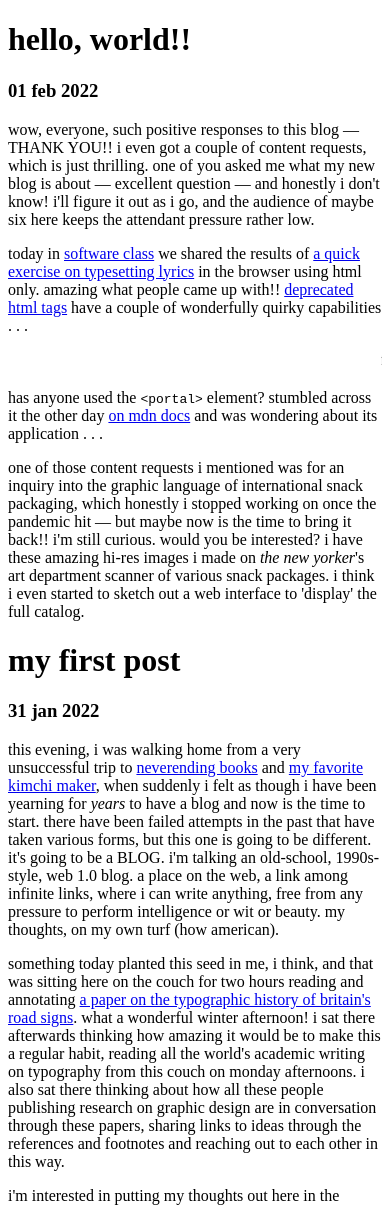
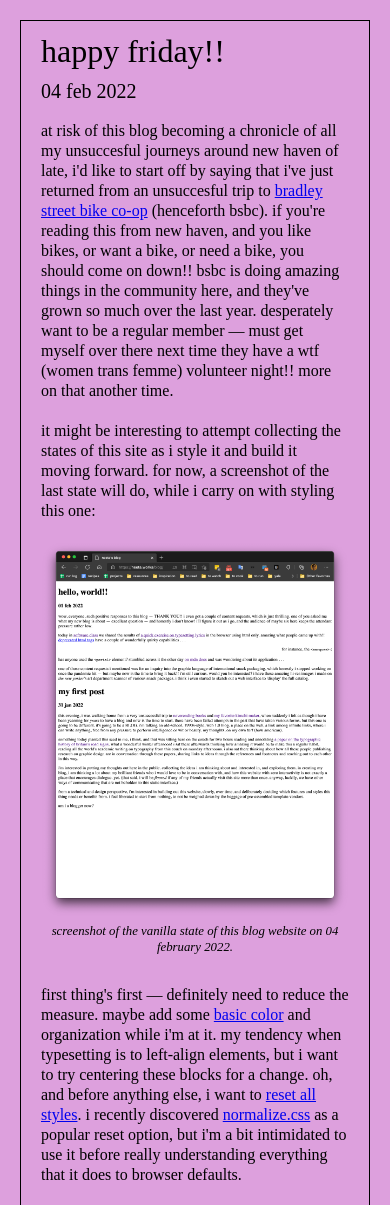
Before and after one commit to neetapatel/blog, a plain HTML site: page index.html in a window 390 px wide. Shown: the top 1205 px of the page. Drawn offline with Linux system fonts and the light colour scheme.

Commit message:
big style update

```diff
--- /dev/null
+++ b/css/myStyles.css
@@ -0,0 +1,116 @@
+/* http://meyerweb.com/eric/tools/css/reset/
+   v2.0 | 20110126
+   License: none (public domain)
+*/
+
+html, body, div, span, applet, object, iframe,
+h1, h2, h3, h4, h5, h6, p, blockquote, pre,
+a, abbr, acronym, address, big, cite, code,
+del, dfn, em, img, ins, kbd, q, s, samp,
+small, strike, strong, sub, sup, tt, var,
+b, u, i, center,
+dl, dt, dd, ol, ul, li,
+fieldset, form, label, legend,
+table, caption, tbody, tfoot, thead, tr, th, td,
+article, aside, canvas, details, embed,
+figure, figcaption, footer, header, hgroup,
+menu, nav, output, ruby, section, summary,
+time, mark, audio, video {
+	margin: 0;
+	padding: 0;
+	border: 0;
+	font-size: 100%;
+	font: inherit;
+	vertical-align: baseline;
+}
+/* HTML5 display-role reset for older browsers */
+article, aside, details, figcaption, figure,
+footer, header, hgroup, menu, nav, section {
+	display: block;
+}
+body {
+	line-height: 1;
+}
+ol, ul {
+	list-style: none;
+}
+blockquote, q {
+	quotes: none;
+}
+blockquote:before, blockquote:after,
+q:before, q:after {
+	content: '';
+	content: none;
+}
+table {
+	border-collapse: collapse;
+	border-spacing: 0;
+}
+
+/* Neeta's Styles */
+
+html {
+    font-size: 16px;
+    margin: 20px;
+    background: plum;
+    text-transform: lowercase;
+}
+
+body {
+    line-height: 1.25rem;;
+    max-width: 580px;
+    margin: 0 auto;
+}
+
+p {
+    margin-top: 20px;
+    margin-bottom: 20px;
+}
+
+p:last-child {
+    margin-bottom: 0;
+}
+
+h1 {
+    font-size: 2rem;
+    margin-bottom: 20px;
+}
+
+h3 {
+    font-size: 1.25rem;
+    margin-bottom: 30px;
+}
+
+img {
+    max-width: 100%;
+}
+
+.post {
+    border: 1.5px solid black;
+    padding: 40px;
+    margin-top: 40px;
+}
+
+a:hover {
+    color: ghostwhite;
+}
+
+figcaption {
+    font-size: 0.8rem;
+    font-style: italic;
+    text-align: center;
+    margin-bottom: 30px;
+    line-height: 1rem;
+}
+
+@media screen and (max-width:500px) {
+    .post:nth-child(1) {
+        margin-top: 0;
+    }
+    .post {
+        padding: 20px;
+    }
+    h3 {
+        margin-bottom: 20px;
+    }
+}
--- a/index.html
+++ b/index.html
@@ -5,11 +5,30 @@
   <title>neeta&rsquo;s blog</title>
   <meta charset="utf-8">
   <meta name="viewport" content="width=device-width, initial-scale=1.0">
-  <style></style>
+  <link rel="stylesheet" href="css/myStyles.css">
 </head>
 
 <body>
 
+  <div class="post">
+    <h1>happy friday!!</h1>
+
+    <h3>04 feb 2022</h3>
+
+    <p>at risk of this blog becoming a chronicle of all my unsuccesful journeys around new haven of late, i'd like to start off by saying that i've just returned from an unsuccesful trip to <a href="https://bsbc.co/" target="_blank">bradley street bike co-op</a> (henceforth bsbc). if you're reading this from new haven, and you like bikes, or want a bike, or need a bike, you should come on down!! bsbc is doing amazing things in the community here, and they've grown so much over the last year. desperately want to be a regular member — must get myself over there next time they have a wtf (women trans femme) volunteer night!! more on that another time.</p>
+
+    <p>it might be interesting to attempt collecting the states of this site as i style it and build it moving forward. for now, a screenshot of the last state will do, while i carry on with styling this one:</p>
+
+    <figure>
+      <img src="states/2022-02-04.png" alt="screenshot of the vanilla state of this blog website on 04 february 2022.">
+      <figcaption>Screenshot of the vanilla state of this blog website on 04 february 2022.</figcaption>
+    </figure>
+
+
+    <p>first thing's first — definitely need to reduce the measure. maybe add some <a href="https://neeta.works/all-the-default-css-colors/" target="_blank">basic color</a> and organization while i'm at it. my tendency when typesetting is to left-align elements, but i want to try centering these blocks for a change. oh, and before anything else, i want to <a href="https://meyerweb.com/eric/tools/css/reset/" target="_blank">reset all styles</a>. i recently discovered <a href="https://necolas.github.io/normalize.css/" target="_blank">normalize.css</a> as a popular reset option, but i'm a bit intimidated to use it before really understanding everything that it does to browser defaults.</p>
+  </div>
+
+  <div class="post">
     <h1>hello, world!!</h1>
 
     <h3>01 feb 2022</h3>
@@ -23,7 +42,9 @@
     <p>has anyone used the <code>&#60;portal&#62;</code> element? stumbled across it the other day <a href="https://developer.mozilla.org/en-US/docs/Web/HTML/Element/portal" target="_blank">on mdn docs</a> and was wondering about its application . . .</p>
 
     <p>one of those content requests i mentioned was for an inquiry into the graphic language of international snack packaging, which honestly i stopped working on once the pandemic hit — but maybe now is the time to bring it back!! i'm still curious. would you be interested? i have these amazing hi-res images i made on <i>the new yorker</i>'s art department scanner of various snack packages. i think i even started to sketch out a web interface to 'display' the full catalog.</p>
+  </div>
 
+  <div class="post">
     <h1>my first post</h1>
 
     <h3>31 jan 2022</h3>
@@ -38,6 +59,7 @@
     <p>from a technical and design perspective, i'm interested in building out this website, slowly, over time, and deliberately deciding which features and styles this thing needs or benefits from. i feel liberated to start from nothing, to not be weighed down by the baggage of pre-assembled template vendors.</p>
 
     <p>am i a blogger now?</p>
+  </div>
 
 <script></script>
 </body>
```
Also changed, not shown: states/2022-02-04.png (added), 1 other file. Lines whose indentation alone changed are shown as unchanged.
